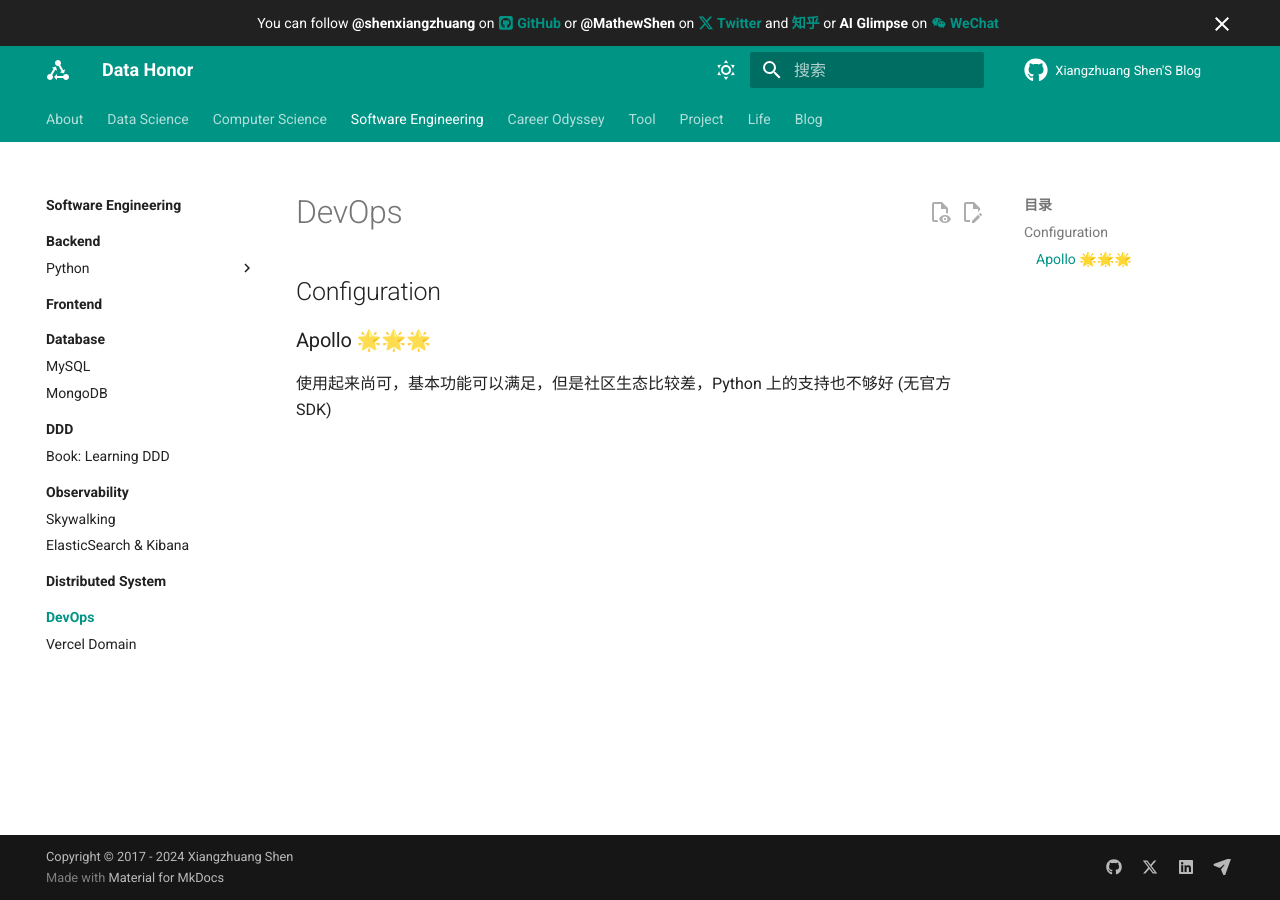
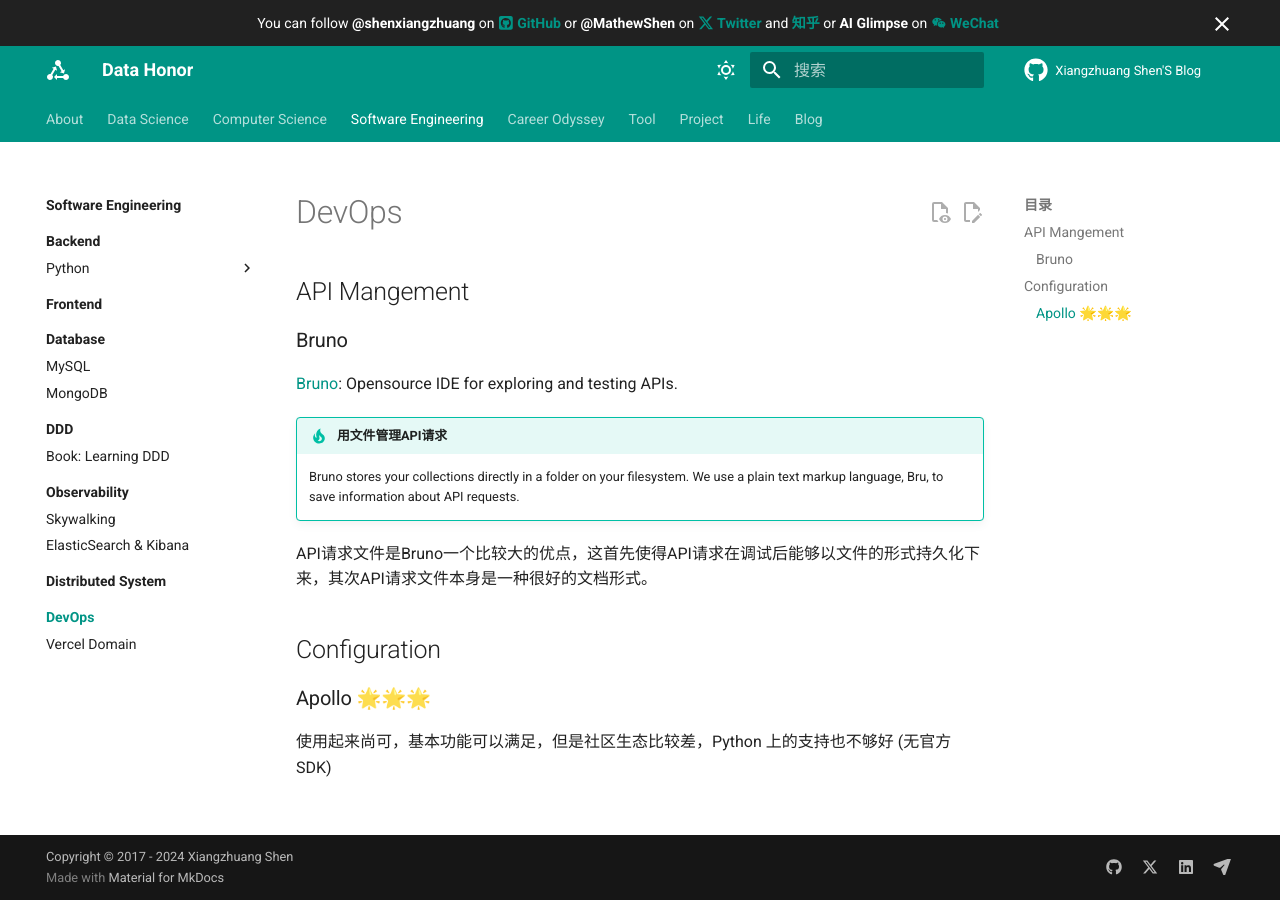
Before and after one commit to shenxiangzhuang/shenxiangzhuang.github.io, an MkDocs documentation site: the page built from docs/se/devops/index.md, in a window 1280 px wide. Built offline with MkDocs 1.6.1 and Material for MkDocs 9.7.7, drawn with Linux system fonts in a browser that asks for light colours; comment, search, counter and statistics services are not loaded.

Commit message:
se/devops: add api mangement tools Bruno (#191)

```diff
--- a/docs/se/devops/index.md
+++ b/docs/se/devops/index.md
@@ -1,4 +1,15 @@
 # DevOps
+
+## API Mangement
+
+### Bruno
+[Bruno](https://github.com/usebruno/bruno): Opensource IDE for exploring and testing APIs.
+
+!!! tip "用文件管理API请求"
+
+    Bruno stores your collections directly in a folder on your filesystem. We use a plain text markup language, Bru, to save information about API requests.
+
+API请求文件是Bruno一个比较大的优点，这首先使得API请求在调试后能够以文件的形式持久化下来，其次API请求文件本身是一种很好的文档形式。
 
 ## Configuration
 
```
